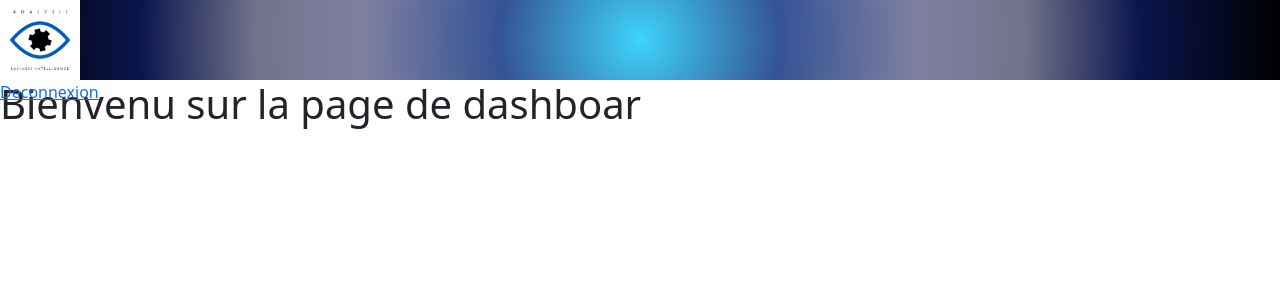
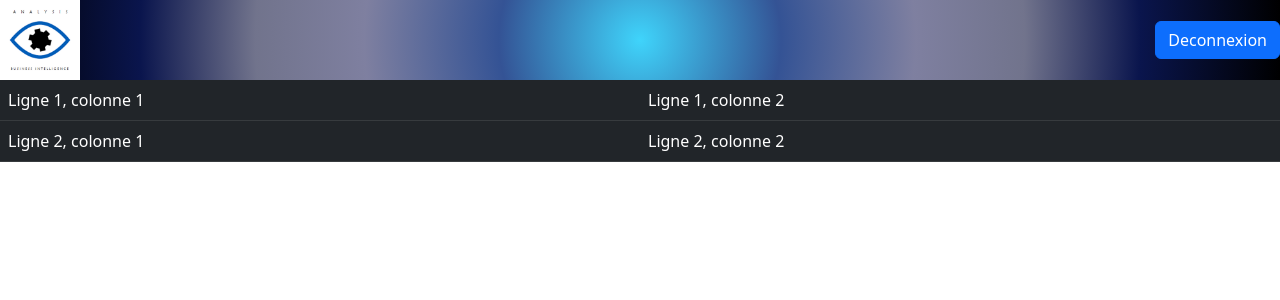
Before and after one commit to SaiaR1523/Projet1C-bis, a Django app: page /analyse/db in a window 1280 px wide. Shown: the top 300 px of the page. Run offline with Django 4.2, Linux system fonts and the light colour scheme; the visitor is signed in with stand-in values (Sample User, id 1); parts of the project's set-up code (start-up, migrations or seed data) failed here and were passed over.

Commit message:
boutton fixé à droite
absence de la nav bar dans le code remplacé par une div class fluid

```diff
--- a/ETL2/ETL2/analyse/templates/dashboard.html
+++ b/ETL2/ETL2/analyse/templates/dashboard.html
@@ -4,6 +4,15 @@
 
 <form action="" method=POST>
     {% csrf_token %}
-<h1>Bienvenu sur la page de dashboar </h1>
+    <table class="table table-dark table-hover">
+        <tr>
+          <td>Ligne 1, colonne 1</td>
+          <td>Ligne 1, colonne 2</td>
+        </tr>
+        <tr>
+          <td>Ligne 2, colonne 1</td>
+          <td>Ligne 2, colonne 2</td>
+        </tr>
+      </table>
 </form>
 {%endblock%}
--- a/ETL2/ETL2/collab/templates/Navbar.html
+++ b/ETL2/ETL2/collab/templates/Navbar.html
@@ -13,18 +13,17 @@
 <body>
 
     <header class="site-header">
-        <div class="wrapper site-header__wrapper">
+        <div class="position-relative">
             <a class="navbar-brand" href="#">
                 <img class= "logo" src="{% static 'logo.png' %}"  >
             </a>
             <span class="user"> {{ user.prenom }} {{user.nom}} </span>
-            <nav class="nav">
+            <div class="position-absolute top-50 end-0 translate-middle-y">
                 {% if user.is_authenticated %}
-
-                <a class="button-40" role="button" href="{% url 'logout' %}" role="button"> Deconnexion </a>
+                <a type="button" class="btn btn-primary" role="button" href="{% url 'logout' %}" role="button"> Deconnexion </a>
                 {% endif %}
-            </nav>
-        </div>
+            </div>
+        <div>
       </header>
 
 
--- a/ETL2/ETL2/traitement/urls.py
+++ b/ETL2/ETL2/traitement/urls.py
@@ -2,6 +2,4 @@ from django.urls import path, include
 from . import views
 
 urlpatterns = [
-    path('', views.login_user, name='login'),
-    path('Logout', views.logout_user, name="logout")
 ]
```
